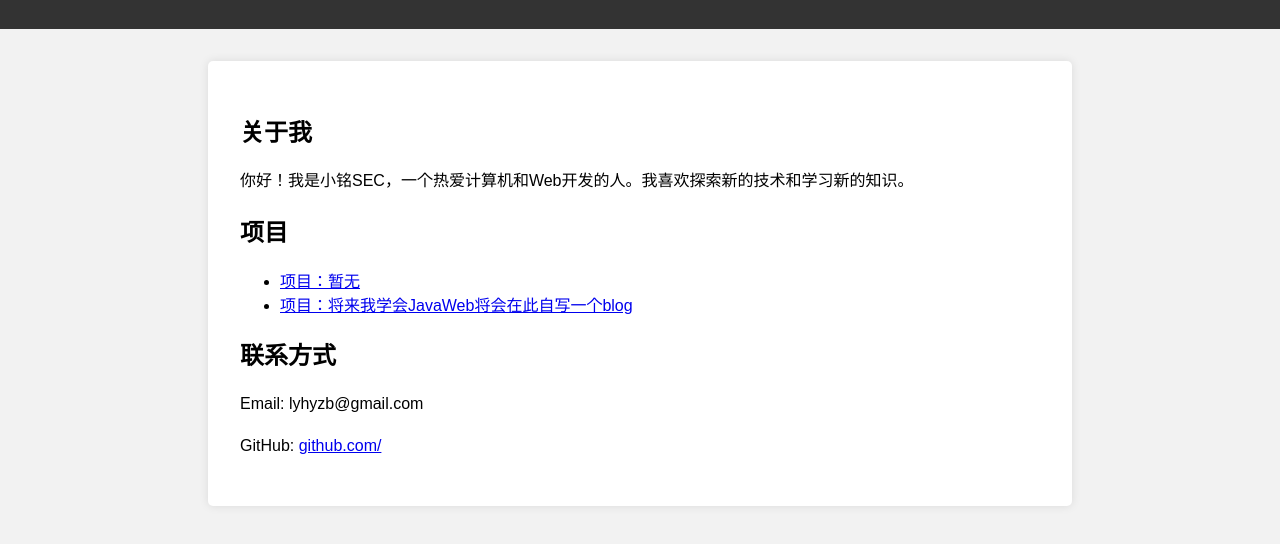
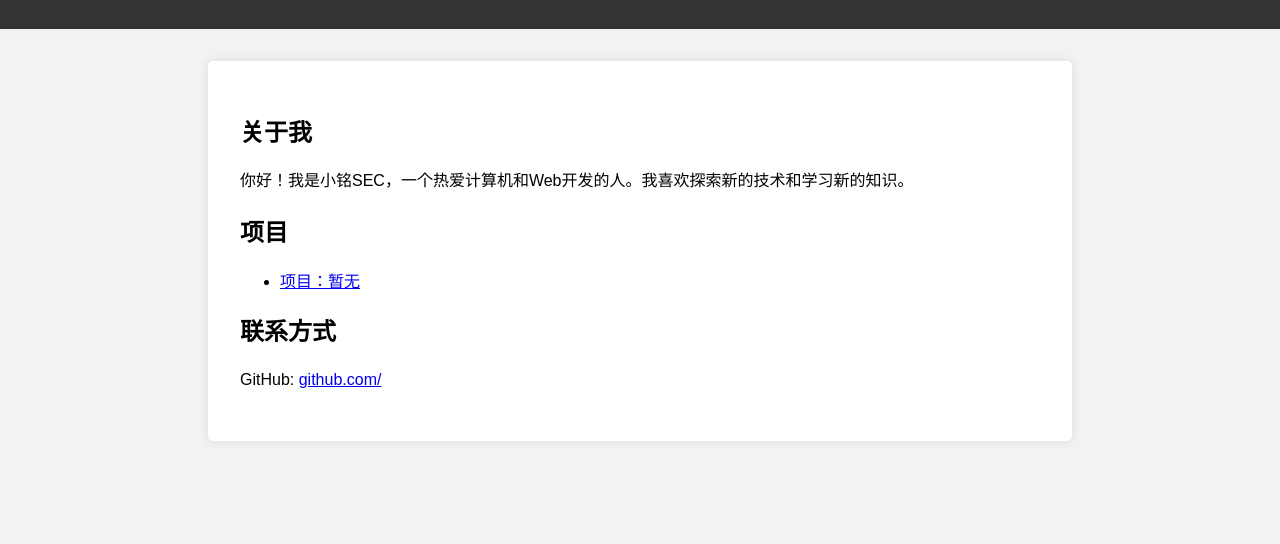
Before and after one commit to MMMMMMing99999/MMMMMMing99999.github.io, a plain HTML site: page index.html in a window 1280 px wide. Shown: the part 112-656 px from the top of the page. Drawn offline with Linux system fonts and the light colour scheme.

Commit message:
Update index.html

```diff
--- a/index.html
+++ b/index.html
@@ -45,11 +45,9 @@
     <h2>项目</h2>
     <ul>
       <li><a href="#">项目：暂无</a></li>
-      <li><a href="#">项目：将来我学会JavaWeb将会在此自写一个blog</a></li>
     </ul>
 
     <h2>联系方式</h2>
-    <p>Email: lyhyzb@gmail.com</p>
     <p>GitHub: <a href="https://github.com/">github.com/</a></p>
   </div>
 
```
